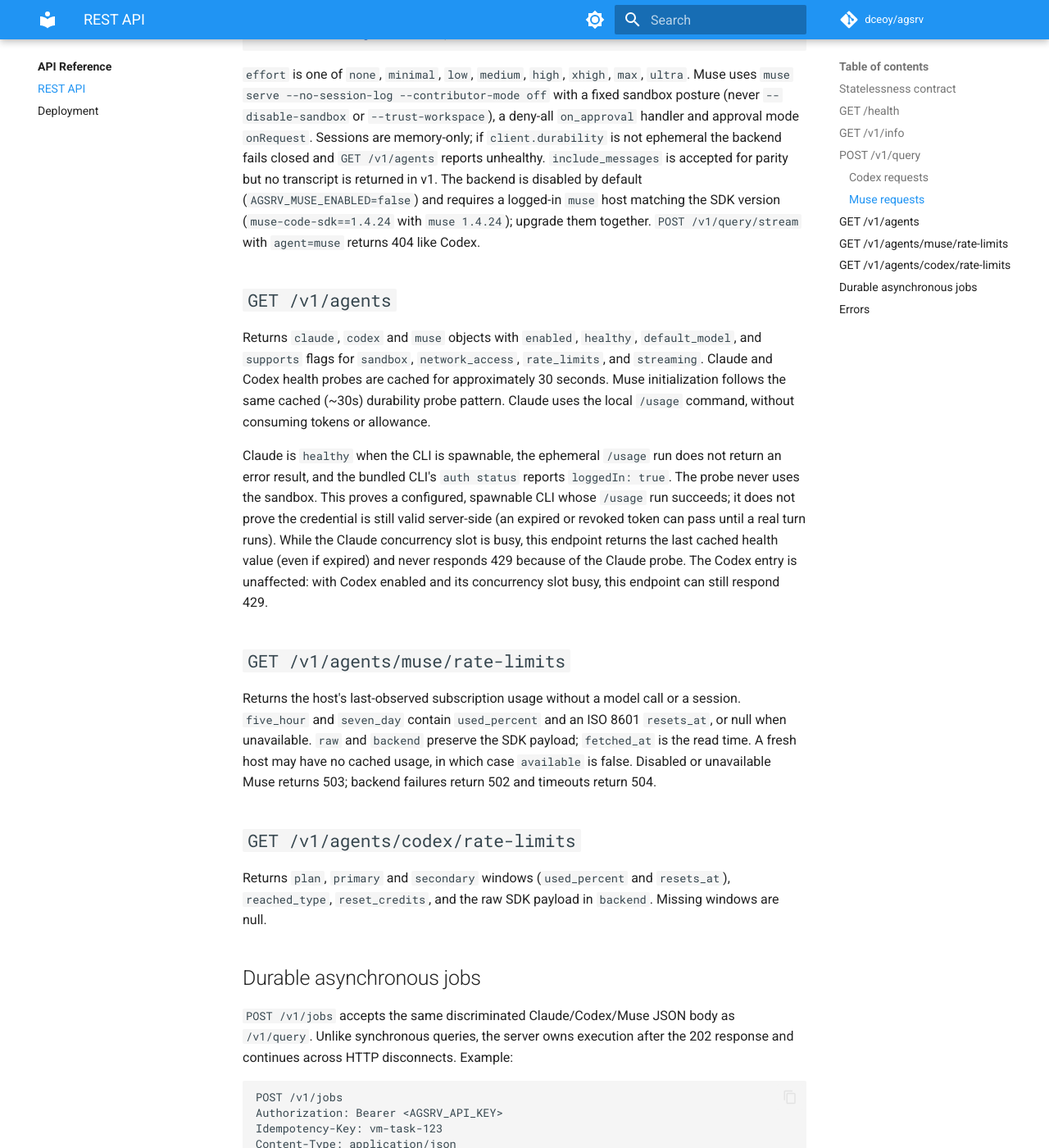
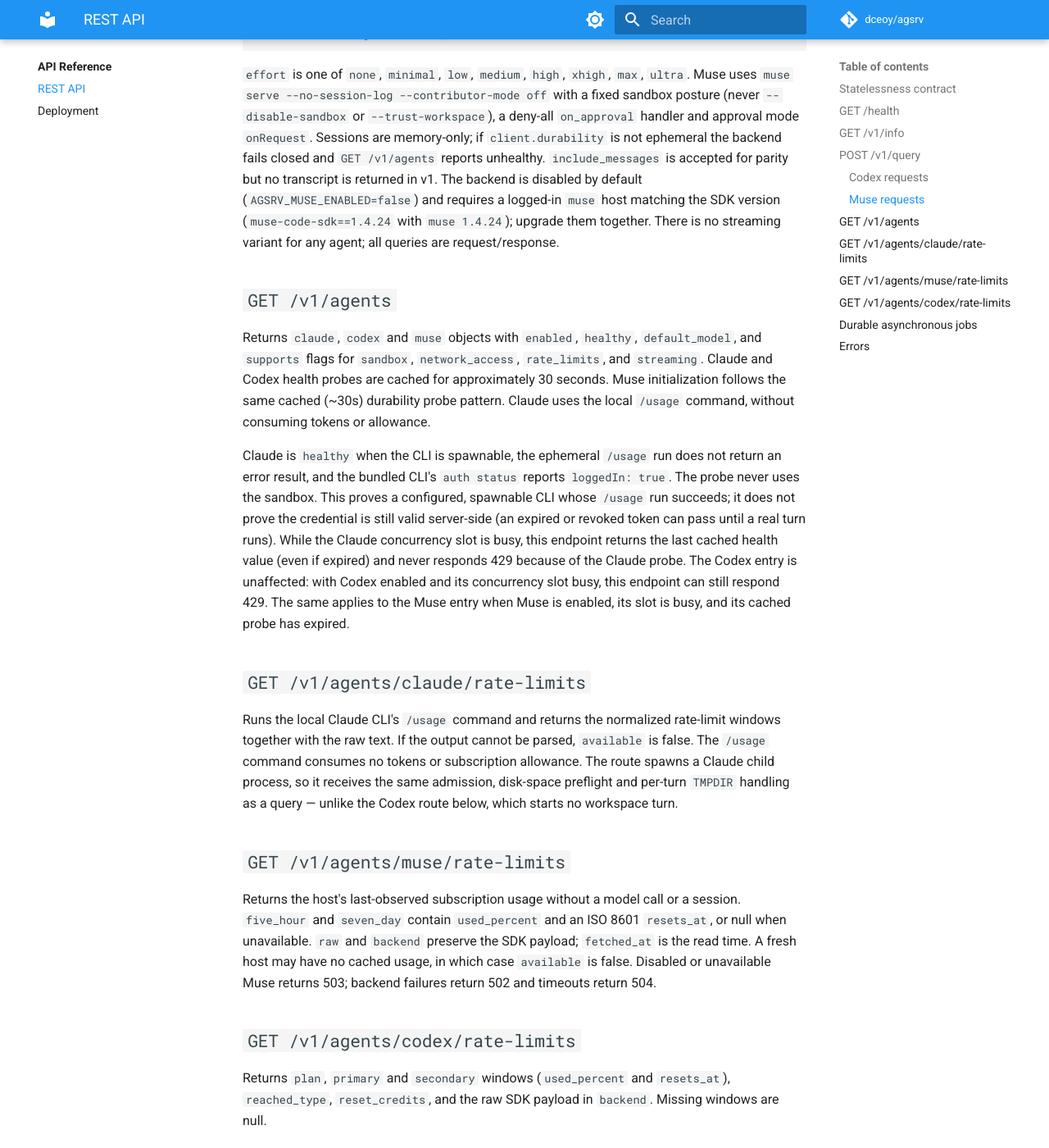
Before and after one commit to dceoy/agsrv, an MkDocs documentation site: the page built from docs/api/rest-api.md, in a window 1280 px wide and 1400 px high, scrolled down 4034 px. Shown: the whole window at 82% size. Built offline with MkDocs 1.6.1 and Material for MkDocs 9.7.7, drawn with Linux system fonts in a browser that asks for light colours; comment, search, counter and statistics services are not loaded; some of the changed text lies outside the part shown.

Commit message:
docs: address Opus review findings on PR #12
- Quickstart: create the workspace root and an owner-correct staging
  directory with install -d -o $USER (sudo mkdir made staging
  root-owned, so the server could not open it).
- Configuration intro: AGSRV_API_KEY decides serving, not startup;
  other invalid settings can also abort startup.
- mount_root key: state that it must be the workspace root or an
  ancestor; drop the duplicated host-specific example.
- /v1/agents 429: the Muse entry can also produce 429 (enabled, slot
  busy, cache expired) — fixed in the README and rest-api.md.
- Codex TMPDIR: the bubblewrap constraint prevents observing the
  value, and the residual-risk bullet now says 'observed', matching
  the body.
- Muse probe summary now includes sandbox availability.
- docs/index.md Development snippet points at the staging
  prerequisite; 'per-agent timeouts' corrected to a global cap.
- deployment.md: note the staging key must track AGSRV_WORKSPACE_ROOT
  when it is set.
- rest-api.md: replace the /v1/query/stream reference with a plain
  no-streaming statement; separate the 503 row's preflight and
  staging causes; add the missing Claude rate-limits section the
  README links to.

```diff
--- a/docs/api/rest-api.md
+++ b/docs/api/rest-api.md
@@ -195,7 +195,8 @@ and `GET /v1/agents` reports unhealthy. `include_messages` is accepted for
 parity but no transcript is returned in v1. The backend is disabled by default
 (`AGSRV_MUSE_ENABLED=false`) and requires a logged-in `muse` host matching the
 SDK version (`muse-code-sdk==1.4.24` with `muse 1.4.24`); upgrade them
-together. `POST /v1/query/stream` with `agent=muse` returns 404 like Codex.
+together. There is no streaming variant for any agent; all queries are
+request/response.
 
 ## `GET /v1/agents`
 
@@ -211,7 +212,19 @@ still valid server-side (an expired or revoked token can pass until a real turn
 runs). While the Claude concurrency slot is busy, this endpoint returns the last
 cached health value (even if expired) and never responds 429 because of the
 Claude probe. The Codex entry is unaffected: with Codex enabled and its
-concurrency slot busy, this endpoint can still respond 429.
+concurrency slot busy, this endpoint can still respond 429. The same applies
+to the Muse entry when Muse is enabled, its slot is busy, and its cached
+probe has expired.
+
+## `GET /v1/agents/claude/rate-limits`
+
+Runs the local Claude CLI's `/usage` command and returns the normalized
+rate-limit windows together with the raw text. If the output cannot be
+parsed, `available` is false. The `/usage` command consumes no tokens or
+subscription allowance. The route spawns a Claude child process, so it
+receives the same admission, disk-space preflight and per-turn `TMPDIR`
+handling as a query — unlike the Codex route below, which starts no
+workspace turn.
 
 ## `GET /v1/agents/muse/rate-limits`
 
@@ -296,7 +309,7 @@ The old SSE stream endpoint is deliberately removed.
 | 422    | Invalid body (empty prompt, unknown/stateful fields, bad ranges)       |
 | 429    | Concurrency or pending-job capacity reached (jobs include Retry-After) |
 | 502    | SDK/CLI failure, or the run ended without a result message             |
-| 503    | `AGSRV_API_KEY` not configured and unauthenticated access not allowed; sandbox prerequisites unavailable; Claude, Codex or Muse disabled/unavailable; or the disk-space preflight failed (free space on `/tmp`, the workspace root or the working directory below its threshold, or no staging directory configured for the working directory's mount) |
+| 503    | `AGSRV_API_KEY` not configured and unauthenticated access not allowed; sandbox prerequisites unavailable; Claude, Codex or Muse disabled/unavailable; or the turn could not be prepared — the disk-space preflight found free space on `/tmp`, the workspace root or the working directory below its threshold, or no staging directory is configured for the working directory's mount |
 | 504    | Run exceeded its timeout                                               |
 
 Errors use FastAPI's `{"detail": "..."}` body.
```
Also changed, not shown: README.md (+32 -25 lines), docs/api/deployment.md (+4 -0 lines), docs/index.md (+5 -2 lines).
